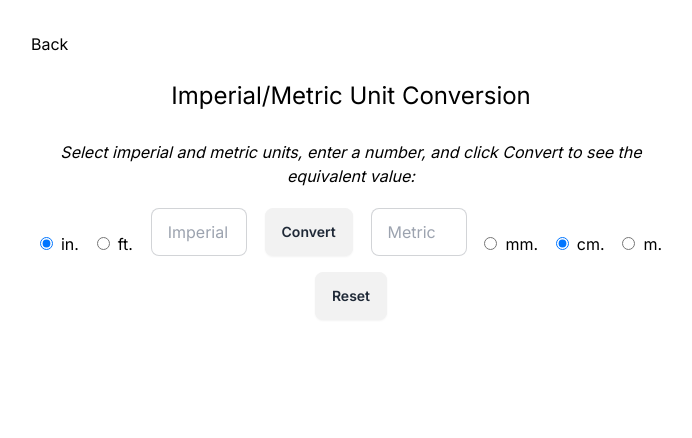
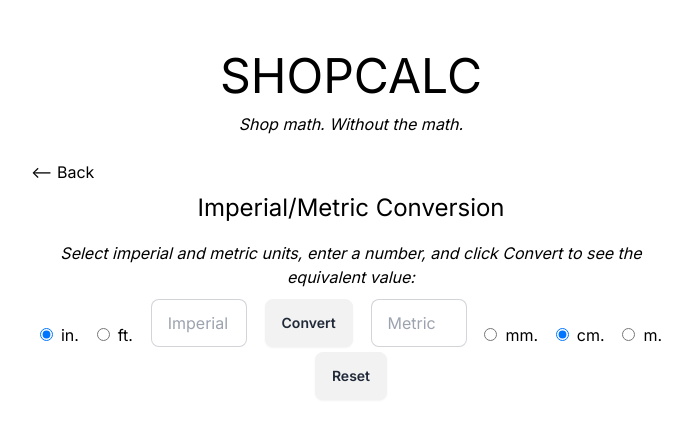
Before and after one commit to LukeTHardy/shop-calc, a Next.js app: page /units in a window 1280 px wide. Shown: the top 438 px of the page, without its empty margins (289-981 px from the left). Built offline with nearby package versions, Linux system fonts and the light colour scheme.

Commit message:
added header element to layout.tsx and changed spacing under header

```diff
--- a/app/bfcalc/page.tsx
+++ b/app/bfcalc/page.tsx
@@ -32,11 +32,15 @@ const BFCalc = () => {
   }, [length, width, thickness]);
 
   return (
-    <main className="flex flex-col items-center justify-evenly w-[40rem] h-[20rem]">
-      <Link href="/" className="self-start">
-        Back
-      </Link>
-      <div className="text-2xl my-2">Board ft. Calculator</div>
+    <main className="flex flex-col items-center justify-between w-[40rem] h-[15rem]">
+      <div className="flex flex-col w-full justify-center">
+        <div className="self-start">
+          <Link href="/" className="block">
+            &lt;-- Back
+          </Link>
+        </div>
+        <div className="text-2xl my-2 self-center">Board ft. Calculator</div>
+      </div>
       <h1 className="italic my-1">
         Enter board length, width, and thickness in inches to find board ft:
       </h1>
--- a/app/fractions/page.tsx
+++ b/app/fractions/page.tsx
@@ -53,11 +53,17 @@ const Fractions = () => {
   };
 
   return (
-    <main className="flex flex-col items-center justify-evenly w-[40rem] h-[20rem]">
-      <Link href="/" className="self-start">
-        Back
-      </Link>
-      <div className="text-2xl my-2">Fraction/Decimal Converter</div>
+    <main className="flex flex-col items-center justify-between w-[40rem] h-[15rem]">
+      <div className="flex flex-col w-full justify-center">
+        <div className="self-start">
+          <Link href="/" className="block">
+            &lt;-- Back
+          </Link>
+        </div>
+        <div className="text-2xl my-2 self-center">
+          Fraction/Decimal Conversion
+        </div>
+      </div>
       <h1 className="italic my-1 text-center">
         Enter a decimal or a fraction to see the equivalent value:
       </h1>
--- /dev/null
+++ b/app/header.tsx
@@ -0,0 +1,13 @@
+import React from "react";
+
+const Header = () => {
+  return (
+    <div>
+      {/* Your header content goes here */}
+      <h1 className="text-center text-[3rem] mt-6">SHOPCALC</h1>
+      <p className="mb-6 text-center italic">Shop math. Without the math.</p>
+    </div>
+  );
+};
+
+export default Header;
--- a/app/layout.tsx
+++ b/app/layout.tsx
@@ -1,6 +1,8 @@
 import type { Metadata } from "next";
 import { Inter } from "next/font/google";
 import "./globals.css";
+import Header from "./header";
+import Head from "next/head";
 
 const inter = Inter({ subsets: ["latin"] });
 
@@ -16,7 +18,14 @@ export default function RootLayout({
 }>) {
   return (
     <html lang="en">
-      <body className={inter.className}>{children}</body>
+      <body
+        className={`${inter.className} link-container flex items-center flex-col`}
+      >
+        <header>
+          <Header />
+        </header>
+        <main>{children}</main>
+      </body>
     </html>
   );
 }
--- a/app/miters/page.tsx
+++ b/app/miters/page.tsx
@@ -23,11 +23,17 @@ const Miters = () => {
   };
 
   return (
-    <main className="flex flex-col items-center justify-evenly w-[40rem] h-[20rem]">
-      <Link href="/" className="self-start">
-        Back
-      </Link>
-      <div className="text-2xl my-2">Compound Miter Calculator</div>
+    <main className="flex flex-col items-center justify-between w-[40rem] h-[15rem]">
+      <div className="flex flex-col w-full justify-center">
+        <div className="self-start">
+          <Link href="/" className="block">
+            &lt;-- Back
+          </Link>
+        </div>
+        <div className="text-2xl my-2 self-center">
+          Compound Miter Calculator
+        </div>
+      </div>
       <h1 className="italic my-1">
         Enter the ______ and the ______ to find the ______:
       </h1>
--- a/app/page.tsx
+++ b/app/page.tsx
@@ -4,24 +4,23 @@ import Link from "next/link";
 export default function Home() {
   return (
     <main>
-      <h1 className="text-center text-[3rem] mb-6">SHOPCALC</h1>
       <div className="link-container flex items-center flex-col">
-        <Link href="/bfcalc" className="my-1 text-md hover:font-bold ">
+        <Link href="/bfcalc" className="my-1 text-xl hover:font-bold ">
           Board Ft. Calculator
         </Link>
-        <Link href="/units" className="my-1 text-md hover:font-bold">
+        <Link href="/units" className="my-1 text-xl hover:font-bold">
           Imperial/Metric Unit Conversion
         </Link>
-        <Link href="/fractions" className="my-1 text-md hover:font-bold">
+        <Link href="/fractions" className="my-1 text-xl hover:font-bold">
           Fraction/Decimal Conversion
         </Link>
-        <Link href="/triangles" className="my-1 text-md hover:font-bold">
+        <Link href="/triangles" className="my-1 text-xl hover:font-bold">
           Triangle Side Finder
         </Link>
-        <Link href="/polygons" className="my-1 text-md hover:font-bold">
+        <Link href="/polygons" className="my-1 text-xl hover:font-bold">
           Polygon Angle Finder
         </Link>
-        <Link href="/miters" className="my-1 text-md hover:font-bold">
+        <Link href="/miters" className="my-1 text-xl hover:font-bold">
           Compound Miter Calculator
         </Link>
       </div>
--- a/app/polygons/page.tsx
+++ b/app/polygons/page.tsx
@@ -38,10 +38,16 @@ const Polygons = () => {
 
   return (
     <main className="flex flex-col items-center justify-evenly w-[40rem] h-[20rem]">
-      <Link href="/" className="self-start">
-        Back
-      </Link>
-      <div className="text-2xl my-2">Regular Polygon Angle Finder</div>
+      <div className="flex flex-col w-full justify-center">
+        <div className="self-start">
+          <Link href="/" className="block">
+            &lt;-- Back
+          </Link>
+        </div>
+        <div className="text-2xl my-2 self-center">
+          Regular Polygon Angle Finder
+        </div>
+      </div>
       <h1 className="italic my-1 text-center">
         Enter the number of sides of a regular polygon to find the interior
         angle between sides:
--- a/app/triangles/page.tsx
+++ b/app/triangles/page.tsx
@@ -50,11 +50,15 @@ const TriangleCalc = () => {
   }, [sideA, sideB, sideC]);
 
   return (
-    <main className="flex flex-col items-center justify-evenly w-[40rem] h-[20rem]">
-      <Link href="/" className="self-start">
-        Back
-      </Link>
-      <div className="text-2xl my-2">Triangle Side Finder</div>
+    <main className="flex flex-col items-center justify-between w-[40rem] h-[15rem]">
+      <div className="flex flex-col w-full justify-center">
+        <div className="self-start">
+          <Link href="/" className="block">
+            &lt;-- Back
+          </Link>
+        </div>
+        <div className="text-2xl my-2 self-center">Triangle Side Finder</div>
+      </div>
       <h1 className="italic my-1">
         Enter two dimensions of a right triangle (90°) to find the unknown side:
       </h1>
--- a/app/units/page.tsx
+++ b/app/units/page.tsx
@@ -160,11 +160,17 @@ const Units = () => {
   }, [metricUnit, imperialUnit]);
 
   return (
-    <main className="flex flex-col items-center justify-evenly w-[40rem] h-[20rem]">
-      <Link href="/" className="self-start">
-        Back
-      </Link>
-      <div className="text-2xl my-2">Imperial/Metric Unit Conversion</div>
+    <main className="flex flex-col items-center justify-between w-[40rem] h-[15rem]">
+      <div className="flex flex-col w-full justify-center">
+        <div className="self-start">
+          <Link href="/" className="block">
+            &lt;-- Back
+          </Link>
+        </div>
+        <div className="text-2xl my-2 self-center">
+          Imperial/Metric Conversion
+        </div>
+      </div>
       <h1 className="italic my-1 text-center">
         Select imperial and metric units, enter a number, and click Convert to
         see the equivalent value:
```
